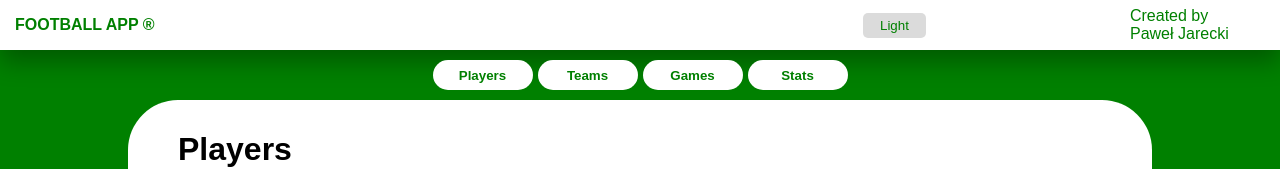
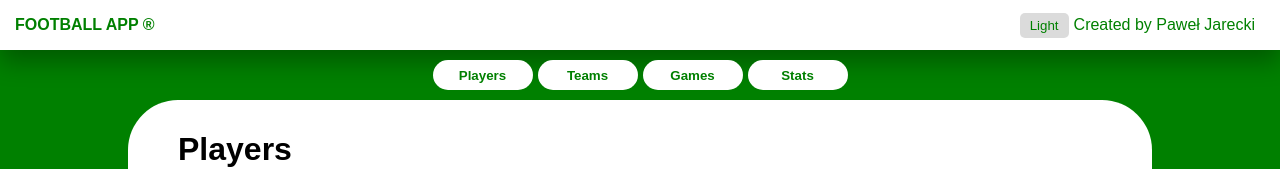
Before and after one commit to Paveu99/Footaball-App, a React (Vite) app: page / in a window 1280 px wide. Shown: the top 169 px of the page. Built offline with nearby package versions, Linux system fonts and the light colour scheme; no server answers.

Commit message:
Renaming classes

```diff
--- a/src/components/lists/teams/TopTeam.tsx
+++ b/src/components/lists/teams/TopTeam.tsx
@@ -13,7 +13,7 @@ const SingleRow = styled.div`
 
 export const TopTeam = ({ singleTeam, index }: Props) => {
   return (
-    <SingleRow className="single-player">
+    <SingleRow className="single-element">
       {index}. {singleTeam.team_name} -{" "}
       <span style={{ fontWeight: "bold" }}>{singleTeam.total_goals}</span>
     </SingleRow>
--- a/src/views/Header.tsx
+++ b/src/views/Header.tsx
@@ -30,7 +30,7 @@ export const Header = ({ themeChange, theme }: Props) => {
         <strong style={{ marginLeft: "15px" }}>FOOTBALL APP ®</strong>
       </div>
       <div className="header__container">
-        <div className="container">
+        <div>
           <ThemeSwitchButton
             onClick={themeChange}
             className="theme-toggle-button"
```
